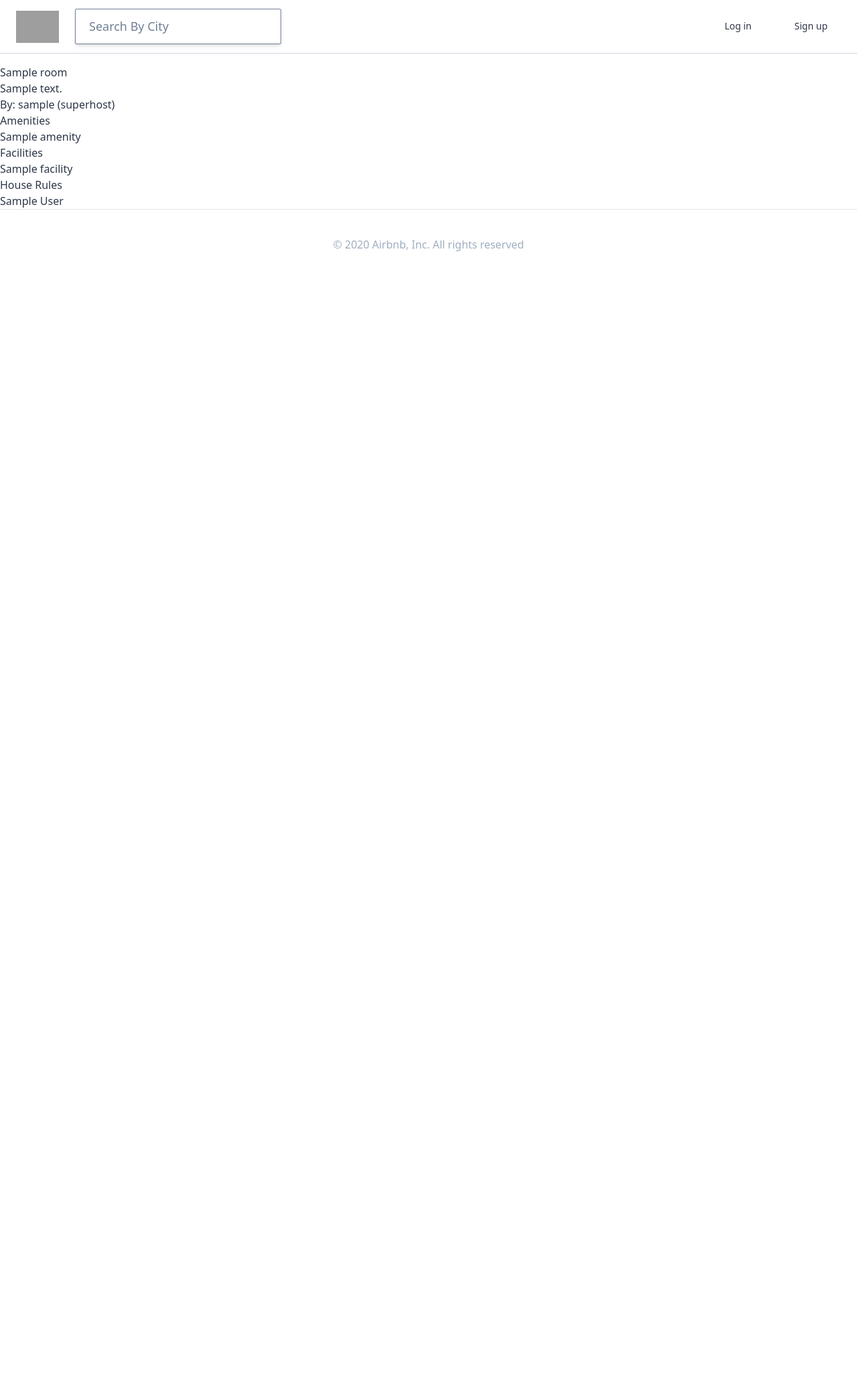
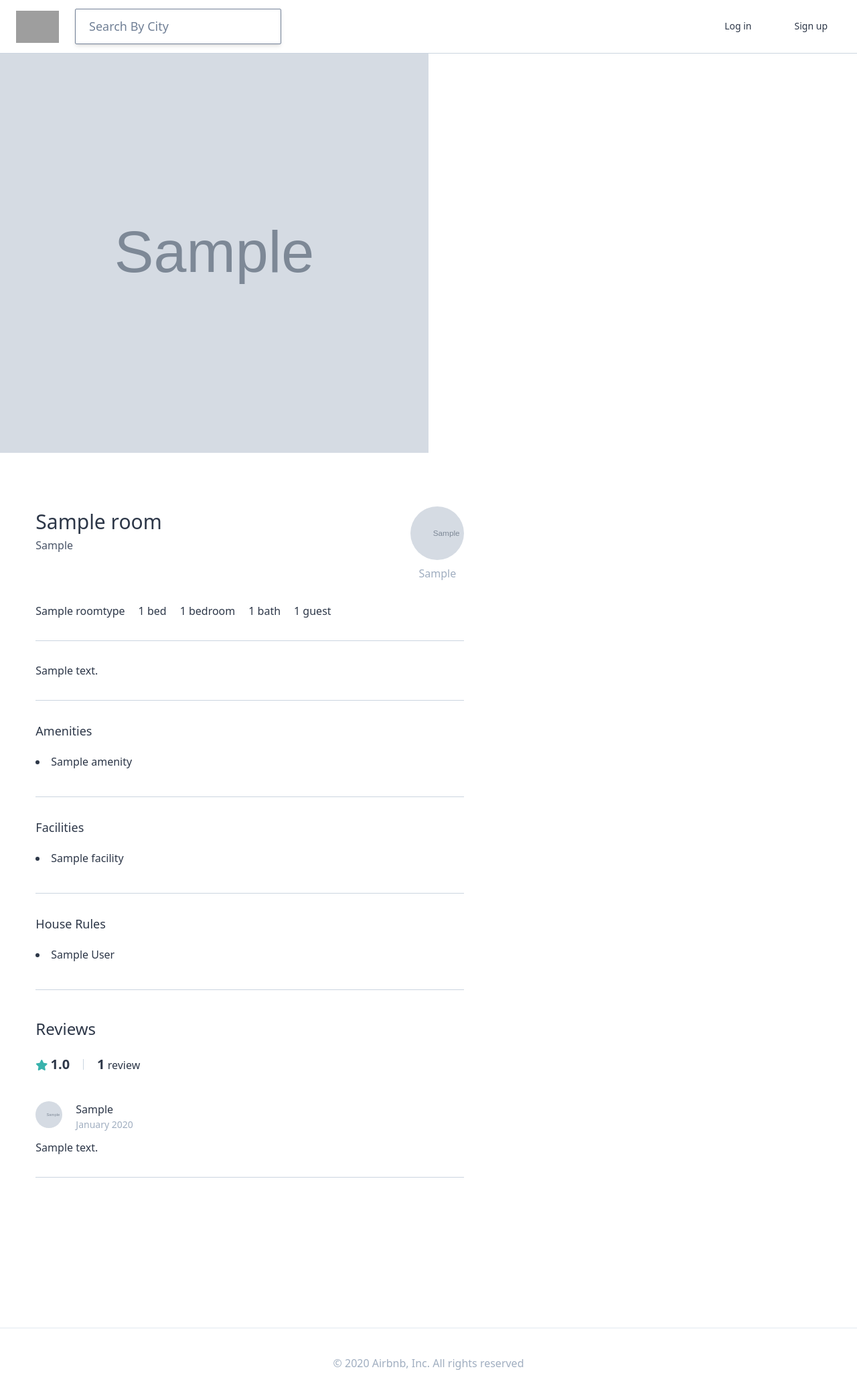
Before and after one commit to NamCheolKim/airbnb-clone, a Django app: page /rooms/1 in a window 1280 px wide. Shown: the whole page at 67% size. Before the commit the page ends 375 px from the top, so only its background shows below. Run offline with Django 3.2, Linux system fonts and the light colour scheme; tables that the repository leaves empty hold one stand-in row (values such as "Sample post"); grey boxes marked "Sample" are stand-in pictures; style sheets or scripts are compiled from the project's sources; grey boxes are pictures that could not be loaded.

Commit message:
airbnb-clone

```diff
--- a/assets/scss/styles.scss
+++ b/assets/scss/styles.scss
@@ -89,4 +89,8 @@ form {
   }
 }
 
+.border-section {
+  @apply border-b border-gray-400 pb-8 mt-8;
+}
+
 @tailwind utilities;
--- a/rooms/models.py
+++ b/rooms/models.py
@@ -105,3 +105,7 @@ class Room(core_models.TimeStampedModel):
     def first_photo(self):
         (photo,) = self.photos.all()[:1]
         return photo.file.url
+
+    def get_next_four_photos(self):
+        photos = self.photos.all()[1:5]
+        return photos
--- a/templates/mixins/room_card.html
+++ b/templates/mixins/room_card.html
@@ -12,7 +12,9 @@
             </div>
             <span class="text-sm flex items-center">
                 <i class="fas fa-star text-red-500 text-xs mr-1"></i> {{room.total_rating}}
+                <span class="text-gray-600 text-light text-sm ml-1">({{room.reviews.count}})</span>
             </span>
+
         </div>
         <span class="text-black w-11/12 block truncate">{{room.name}}</span>
     </a>
--- a/templates/mixins/user_avatar.html
+++ b/templates/mixins/user_avatar.html
@@ -1,7 +1,7 @@
 {% if user.avatar %}
-    <div class="h-20 w-20 rounded-full bg-cover" style="background-image: url({{user.avatar.url}});"></div>
+    <div class="{{h_and_w|default:'h-20 w-20'}} rounded-full bg-cover" style="background-image: url({{user.avatar.url}});"></div>
 {% else %}
-    <div class="h-20 w-20 bg-gray-700 rounded-full text-white flex justify-center items-center overflow-hidden">
-        <span class="text-3xl">{{user.first_name|first}}</span>
+    <div class="{{h_and_w|default:'h-20 w-20'}} bg-gray-700 rounded-full text-white flex justify-center items-center overflow-hidden">
+        <span class="{{text|default:'text-3xl'}}">{{user.first_name|first}}</span>
     </div>
 {% endif %}
--- a/templates/rooms/room_detail.html
+++ b/templates/rooms/room_detail.html
@@ -6,37 +6,84 @@
 
 {% block content %}
 
-<div>
-    <h1>{{room.name}}</h1>
-    <h3>{{room.description}}</h3>
-</div>
+    <div class="-mt-5 container max-w-full h-75vh flex mb-20">
+        <div class="h-full w-1/2 bg-center bg-cover" style="background-image:url({{room.first_photo}}) "></div>
+        <div class="h-full w-1/2 flex flex-wrap">
+            {% for photo in room.get_next_four_photos %}
+                <div style="background-image: url({{photo.file.url}})" class="w-1/2 h-auto bg-cover bg-center border-gray-700 border"></div>
+            {% endfor %}
+        </div>
+    </div>
 
-<div>
-    <h2>By: <a href="{{room.host.get_absolute_url}}">{{room.host.username}}</a>
-        {% if room.host.superhost  %}
-            (superhost)
-        {% endif %}
-    </h2>
-
-    <h3>Amenities</h3>
-    <ul>
-        {% for a in room.amenities.all %}
-            <li>{{a}}</li>
-        {% endfor %}
-    </ul>
-
-    <h3>Facilities</h3>
-    <ul>
-        {% for f in room.facilities.all %}
-            <li>{{f}}</li>
-        {% endfor %}
-    </ul>
-
-    <h3>House Rules</h3>
-    <ul>
-        {% for h in room.house_rules.all %}
-            <li>{{h}}</li>
-        {% endfor %}
-    </ul>
-</div>
+    <div class="container mx-auto flex justify-around pb-56">
+        <div class="w-1/2">
+            <div class="flex justify-between">
+                <div class="mb-5">
+                    <h4 class="text-3xl font-medium mb-px">{{room.name}}</h4>
+                    <span class="text-gray-700 font-light">{{room.city}}</span>
+                </div>
+                <a href="{{room.host.get_absolute_url}}" class="flex flex-col items-center">
+                    {% include "mixins/user_avatar.html"  with user=room.host %}
+                    <span class="mt-2 text-gray-500">{{room.host.first_name}}</span>
+                </a>
+            </div>
+            <div class="flex border-section">
+                <span class="mr-5 font-light">{{room.room_type}}</span>
+                <span class="mr-5 font-light">{{room.beds}} bed{{room.beds|pluralize}}</span>
+                <span class="mr-5 font-light">{{room.bedrooms}} bedroom{{room.bedrooms|pluralize}}</span>
+                <span class="mr-5 font-light">{{room.baths}} bath{{room.baths|pluralize}}</span>
+                <span class="mr-5 font-light">{{room.guests}} guest{{room.guests|pluralize}}</span>
+            </div>
+            <p class="border-section">{{room.description}}</p>
+            <div class="border-section">
+                <h4 class="font-medium text-lg mb-5">Amenities</h4>
+                {% for a in room.amenities.all %}
+                    <li class="mb-2">{{a}}</li>
+                {% endfor %}
+            </div>
+            <div class="border-section">
+                <h4 class="font-medium text-lg mb-5">Facilities</h4>
+                {% for f in room.facilities.all %}
+                    <li class="mb-2">{{f}}</li>
+                {% endfor %}
+            </div>
+            <div class="border-section">
+                <h4 class="font-medium text-lg mb-5">House Rules</h4>
+                {% for r in room.house_rules.all %}
+                    <li class="mb-2">{{r}}</li>
+                {% endfor %}
+            </div>
+            <div class="mt-10">
+                <h4 class="font-medium text-2xl mb-5">Reviews</h4>
+                <div class="flex items-center">
+                    <div>
+                        <i class="fas fa-star text-teal-500"></i>
+                        <span class="font-bold text-xl">{{room.total_rating}}</span>
+                    </div>
+                    <div class="h-4 w-px bg-gray-400 mx-5"></div>
+                    <div>
+                        <span class="font-bold text-xl">{{room.reviews.count}}</span>
+                        <span>review{{room.reviews.count|pluralize}}</span>
+                    </div>
+                </div>
+                <div class="mt-10">
+                    {% for review in room.reviews.all  %}
+                        <div class="border-section">
+                            <div class="mb-3 flex">
+                                <div>
+                                    {% include "mixins/user_avatar.html" with user=review.user h_and_w='w-10 h-10' text='text-xl' %}
+                                </div>
+                                <div class="flex flex-col ml-5">
+                                    <span class="font-medium">{{review.user.first_name}}</span>
+                                    <span class="text-sm text-gray-500">{{review.created|date:'F Y'}}</span>
+                                </div>
+                            </div>
+                            <p>{{review.review}}</p>
+                        </div>
+                    {% endfor %}
+                </div>
+            </div>
+        </div>
+        <div class="w-1/3"></div>
+    </div>
 {% endblock %}
```
Also changed, not shown: users/views.py (+6 -1 lines).
